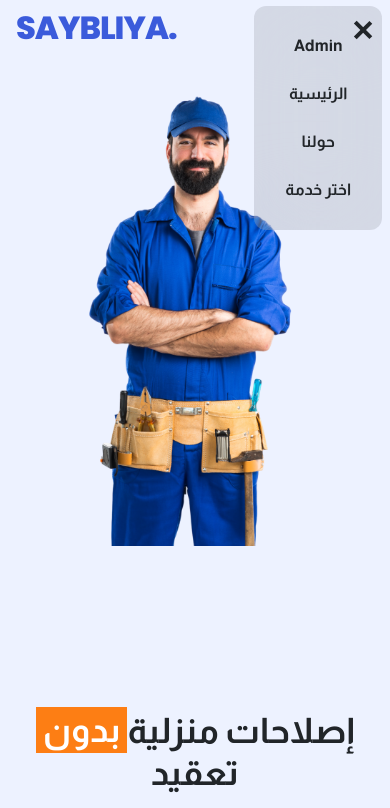
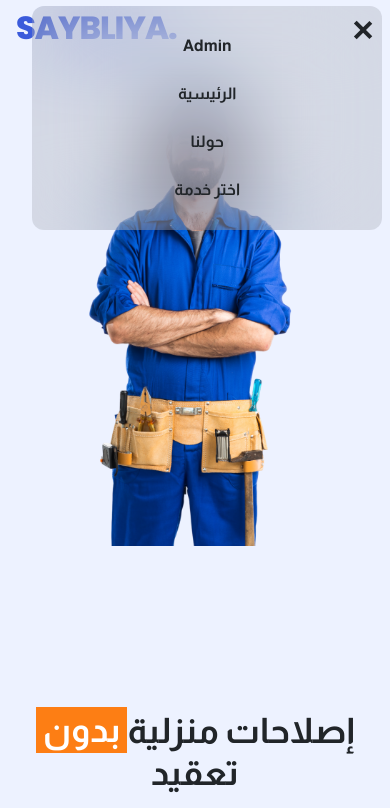
Before and after one commit to Mohamed-Amine-Nafia/saybliya, a plain HTML site: page index.html in a window 390 px wide. Both pictures are taken after a click on the element 362 px from the left and 28 px from the top of the page. Shown: the top 808 px of the page. Drawn offline with Linux system fonts and the light colour scheme; a web font is replaced by a local one.

Commit message:
Fix mobile nav horizontal scroll and center service images

```diff
--- a/style.css
+++ b/style.css
@@ -289,21 +289,29 @@ img {
   }
   .hero-section header nav {
     position: absolute;
-    min-width: 8rem;
+    width: 90vw;
+    max-width: 350px;
+    min-width: unset;
     min-height: 14rem;
     background-color: rgba(0, 0, 0, 0.1);
     backdrop-filter: blur(45px);
     top: 10%;
     right: 2%;
-    transform: translateX(500px);
-    display: flex;
+    display: none; /* Hide by default */
+    flex-direction: column;
     justify-content: center;
     align-items: center;
     border-radius: 12px;
     z-index: 99;
+    box-sizing: border-box;
+    transform: none;
+  }
+  .hero-section header nav.active {
+    display: flex; /* Show when active */
+    transform: none;
   }
   header nav ul {
-    min-width: 100%;
+    width: 100%;
     min-height: 12rem;
     display: flex;
     flex-direction: column;
```
